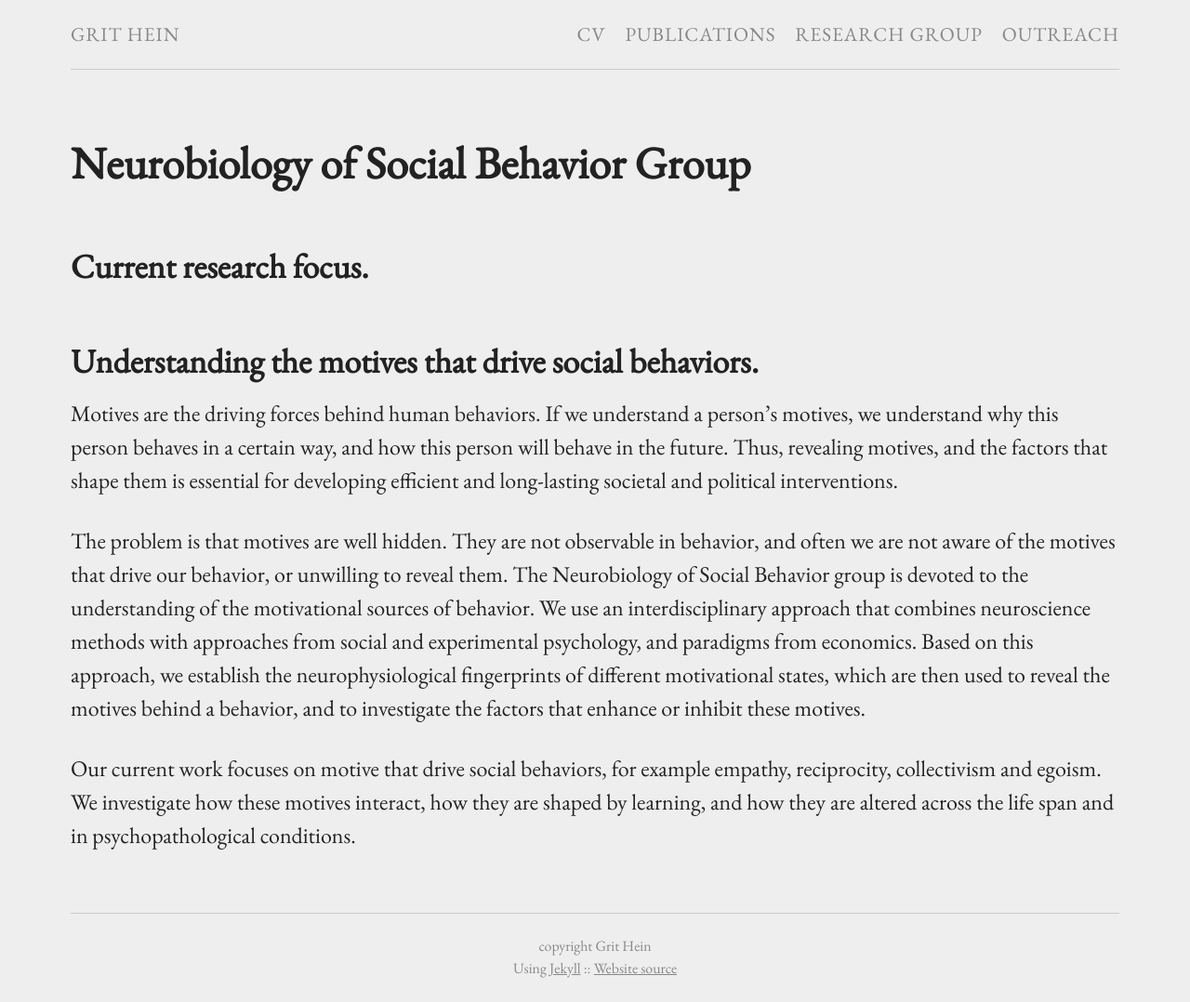
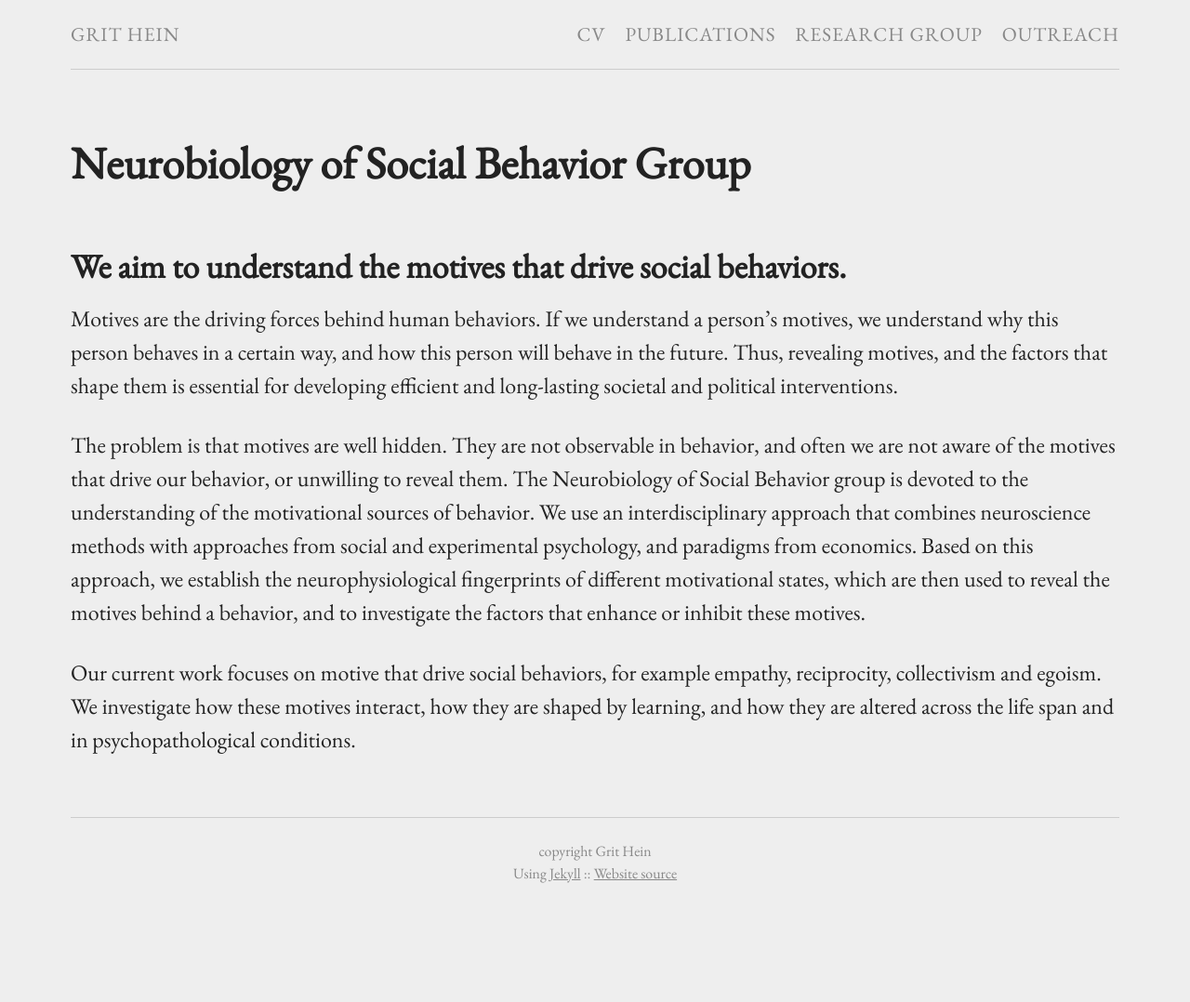
Before and after one commit to grithein/grithein, a Jekyll site: the page built from misc.md, in a window 1280 px wide. Shown: the whole page at 93% size. Built offline with Jekyll 4.4.1, drawn with Linux system fonts in a browser that asks for light colours; after the commit the page ends 975 px from its top, so only the background shows below that.

Commit message:
Update from Forestry.io - misc.md

```diff
--- a/misc.md
+++ b/misc.md
@@ -5,9 +5,7 @@ permalink: "/misc/"
 ---
 # Neurobiology of Social Behavior Group
 
-## Current research focus.
-
-## Understanding the motives that drive social behaviors.
+## We aim to understand the motives that drive social behaviors.
 
 Motives are the driving forces behind human behaviors. If we understand a person’s motives, we understand why this person behaves in a certain way, and how this person will behave in the future. Thus, revealing motives, and the factors that shape them is essential for developing efficient and long-lasting societal and political interventions.
 
```
